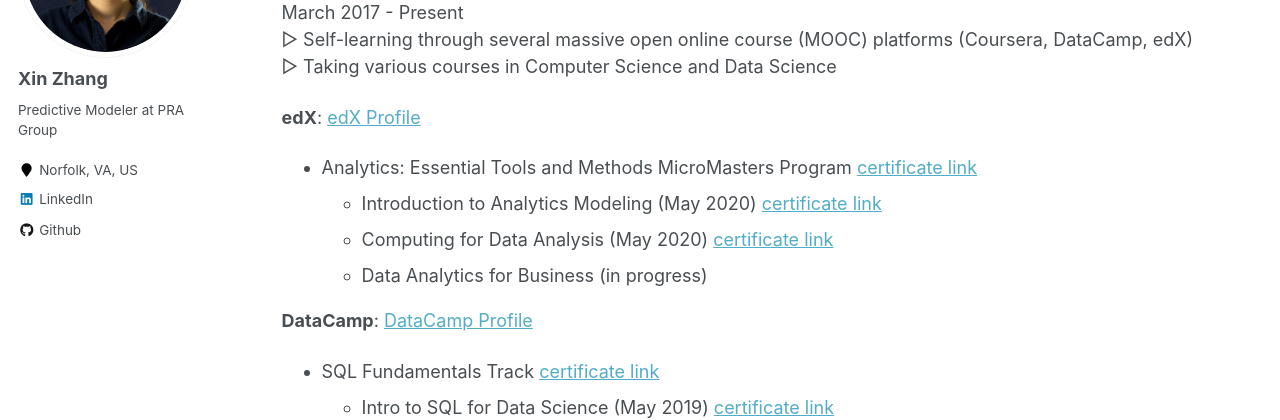
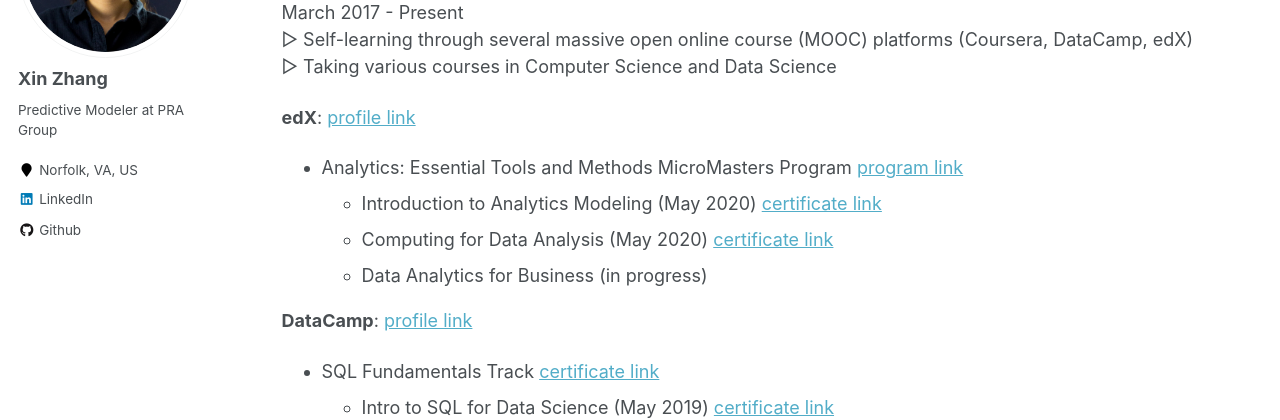
Before and after one commit to SnowingSita/SnowingSita.github.io, a Jekyll site: the page built from _pages/education.md, in a window 1280 px wide and 900 px high, scrolled down 1853 px. Shown: the part 153-573 px from the top of the window. Built offline with Jekyll 4.4.1, drawn with Linux system fonts in a browser that asks for light colours.

Commit message:
Update education.md

```diff
--- a/_pages/education.md
+++ b/_pages/education.md
@@ -71,13 +71,13 @@
 ▷ Self-learning through several massive open online course (MOOC) platforms (Coursera, DataCamp, edX)
 ▷ Taking various courses in Computer Science and Data Science
 
-**edX**: [edX Profile](https://profile.edx.org/u/Snowingsita){:target="_blank"}
-- Analytics: Essential Tools and Methods MicroMasters Program [certificate link](https://credentials.edx.org/records/programs/a2a6a8f97b6149ce9d627e959b776fb7/){:target="_blank"}
+**edX**: [profile link](https://profile.edx.org/u/Snowingsita){:target="_blank"}
+- Analytics: Essential Tools and Methods MicroMasters Program [program link](https://credentials.edx.org/records/programs/shared/2893a4d1b61b474ea2ca505eda3c4b51/){:target="_blank"}
 	- Introduction to Analytics Modeling (May 2020) [certificate link](https://courses.edx.org/certificates/661237124e804e77b925ae37c9107545){:target="_blank"}
 	- Computing for Data Analysis (May 2020) [certificate link](https://courses.edx.org/certificates/4a77a230326c4c61949ed7b473a303e4){:target="_blank"}
 	- Data Analytics for Business (in progress)
 
-**DataCamp**: [DataCamp Profile](https://www.datacamp.com/profile/xzhang33){:target="_blank"}
+**DataCamp**: [profile link](https://www.datacamp.com/profile/xzhang33){:target="_blank"}
 - SQL Fundamentals Track [certificate link](https://www.datacamp.com/statement-of-accomplishment/track/1a5e852a6df7f4a6018a67a89444d2e0c8ceffcf){:target="_blank"}
 	- Intro to SQL for Data Science (May 2019) [certificate link](https://www.datacamp.com/statement-of-accomplishment/course/8673be852faf03b428370ffca806c13996851845){:target="_blank"}
 	- Joining Data in SQL (July 2019) [certificate link](https://www.datacamp.com/statement-of-accomplishment/course/966173f17c4fe9b21d282604bdceafdc769ab751){:target="_blank"}
```
